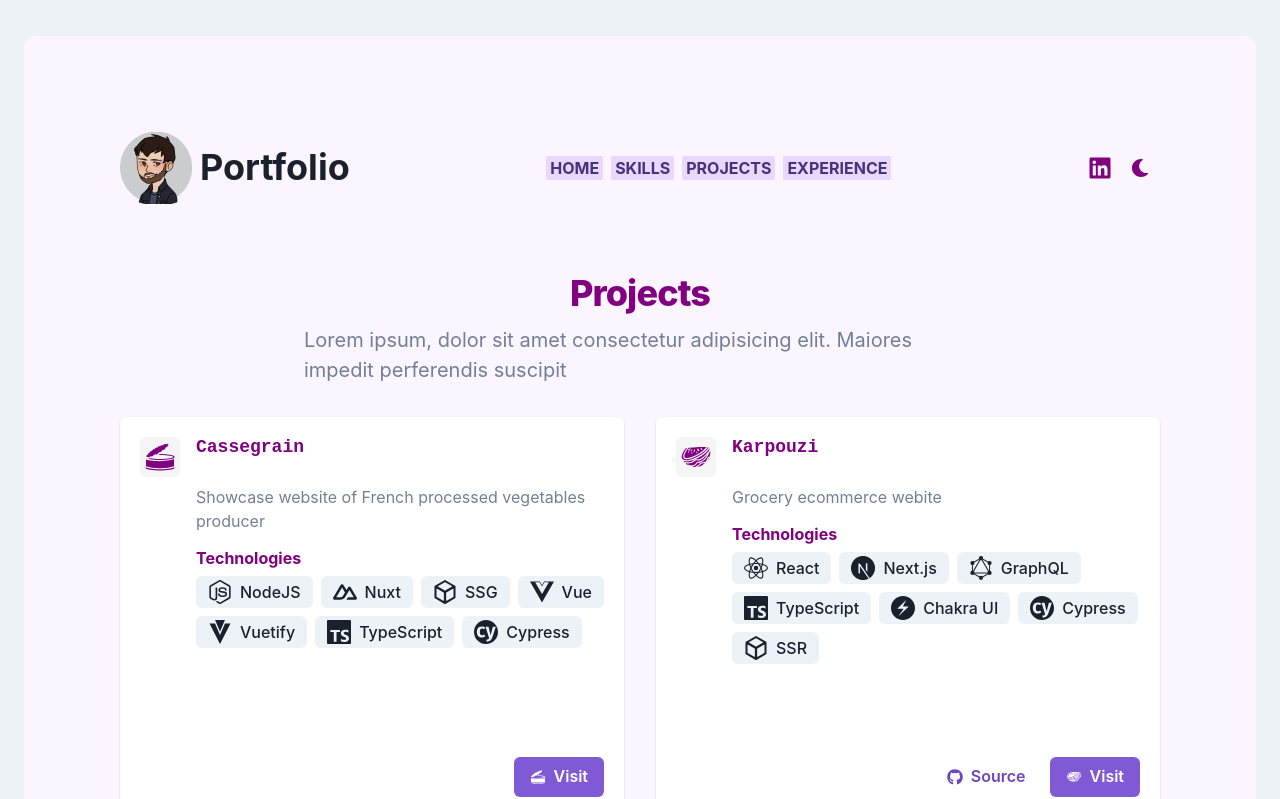
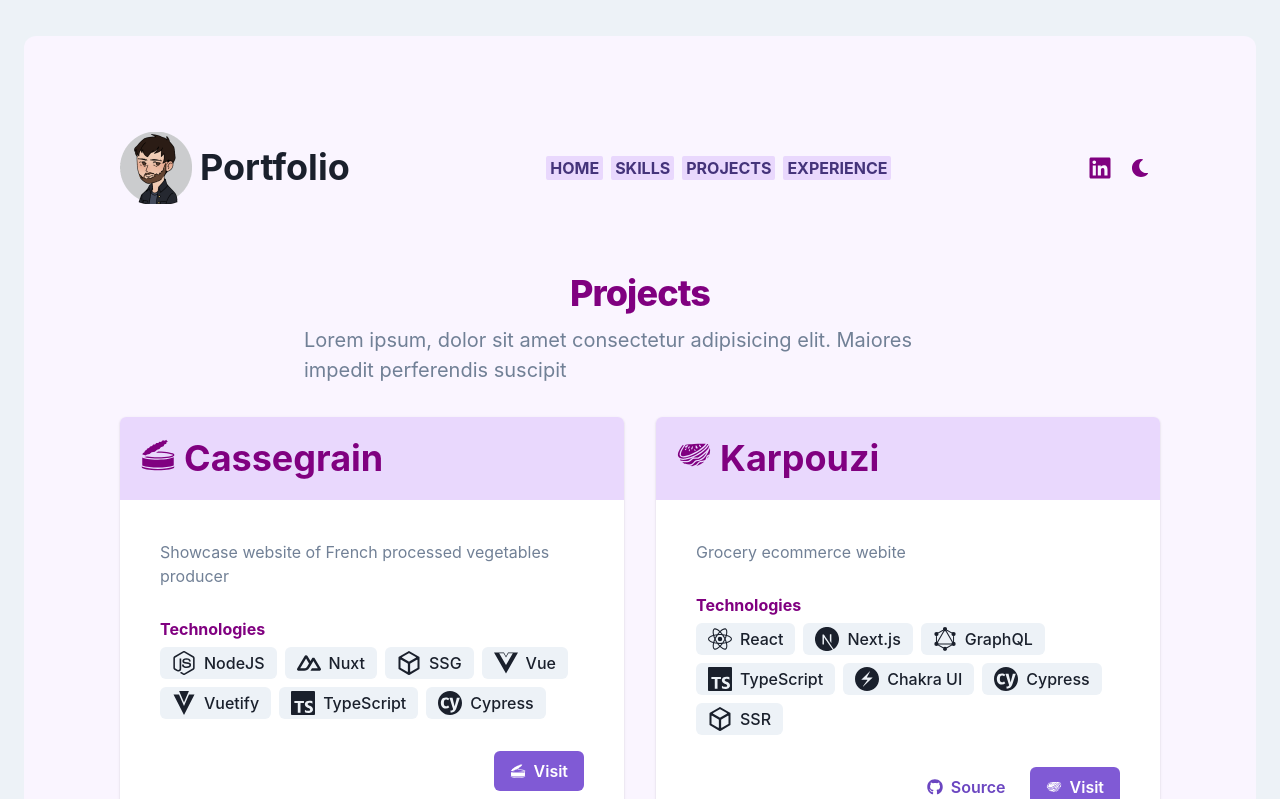
Before and after one commit to alpliar/portfolio, a Next.js app: page /projects in a window 1280 px wide. Shown: the top 799 px of the page. Built offline with nearby package versions, Linux system fonts and the light colour scheme.

Commit message:
style: project card

```diff
--- a/components/Feature.tsx
+++ b/components/Feature.tsx
@@ -55,7 +55,13 @@ const Feature: React.FC<FeatureProps> = ({ children, icon, title }) => {
           <Heading as="h2" {...titleStyle}>
             {title}
           </Heading>
-          <Flex direction="column" wrap="wrap" gap={4} color="discrete">
+          <Flex
+            direction="column"
+            wrap="wrap"
+            gap={4}
+            color="discrete"
+            flexGrow={1}
+          >
             {children}
           </Flex>
         </Flex>
--- a/components/Project.tsx
+++ b/components/Project.tsx
@@ -1,7 +1,14 @@
-import { Box, Stack, Text } from "@chakra-ui/react";
+import {
+  Box,
+  Card,
+  CardBody,
+  Flex,
+  Heading,
+  Icon,
+  Text,
+} from "@chakra-ui/react";
 import React from "react";
 import { Project } from "../models/project.model";
-import Feature from "./Feature";
 import ProjectActions from "./ProjectActions";
 import Technologies from "./Technologies";
 interface ProjectProps {
@@ -11,10 +18,29 @@ interface ProjectProps {
 const Project: React.FC<ProjectProps> = ({ project }) => {
   const { title, icon, description, technologies } = project;
   return (
-    <Feature title={title} icon={icon}>
-      <Stack spacing={4}>
-        <Stack spacing={4} h={{ lg: 48, xl: 64 }} overflow="auto">
-          <Text>{description}</Text>
+    <Card bgColor="surface" overflow="hidden">
+      <CardBody>
+        <Heading
+          m={-5}
+          p={5}
+          bgColor="highlight"
+          display="flex"
+          gap={2}
+          as="h2"
+          color="primary"
+        >
+          <Icon as={icon} />
+
+          {title}
+        </Heading>
+        <Flex
+          direction="column"
+          gap={{ base: 4, md: 8 }}
+          mt={10}
+          padding={{ md: 5 }}
+          transition="all 0.2s"
+        >
+          <Text color="discrete">{description}</Text>
           <Box maxW={"lg"}>
             <Technologies
               justify="start"
@@ -22,10 +48,10 @@ const Project: React.FC<ProjectProps> = ({ project }) => {
               technologies={technologies}
             />
           </Box>
-        </Stack>
-        <ProjectActions project={project} />
-      </Stack>
-    </Feature>
+          <ProjectActions project={project} />
+        </Flex>
+      </CardBody>
+    </Card>
   );
 };
 
--- a/pages/skills.tsx
+++ b/pages/skills.tsx
@@ -23,14 +23,14 @@ const SkillsPage: React.FC<Props> = ({}) => {
       subtitle="Lorem ipsum, dolor sit amet consectetur adipisicing elit. Maiores
         impedit perferendis suscipit"
     >
-      <SimpleGrid columns={{ base: 1, md: 2 }} gap={8}>
+      <SimpleGrid columns={{ base: 1, md: 2, xl: 3 }} gap={8}>
         {skillsData.map((skill, sIndex) => {
           const { title, icon, text, highlights } = skill;
           return (
             <Feature key={sIndex} title={title} icon={icon}>
               {text && <Text>{text}</Text>}
               {highlights && (
-                <Flex wrap="wrap" gap={2}>
+                <Flex wrap="wrap" gap={2} mt="auto">
                   {highlights.map((highlight, hIndex) => (
                     <Tag key={hIndex} colorScheme={colorScheme}>
                       {highlight}
```
Also changed, not shown: data/skills.data.tsx (+7 -1 lines).
